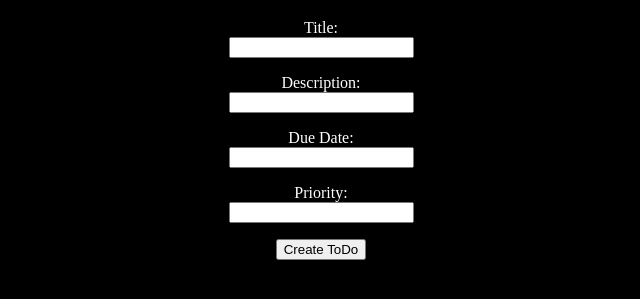
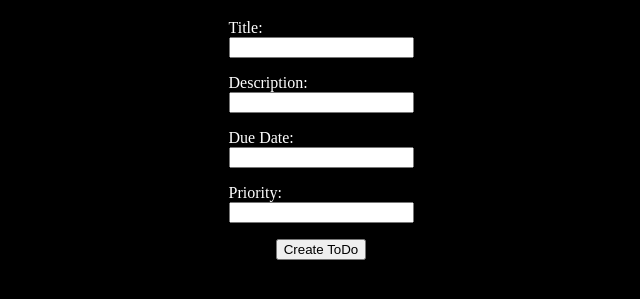
Before and after one commit to BrooksSuz/todo-list, a website: page dist/index.html in a window 1280 px wide. Shown: the part 69-368 px from the top of the page, without its empty margins (319-959 px from the left). Drawn offline with Linux system fonts and the light colour scheme.

Commit message:
Touch up styles

```diff
--- a/src/style.css
+++ b/src/style.css
@@ -22,3 +22,7 @@ body {
 .todo-container {
   display: flex;
 }
+
+label {
+  align-self: flex-start;
+}
```
Also changed, not shown: dist/index.html, dist/main.js.
